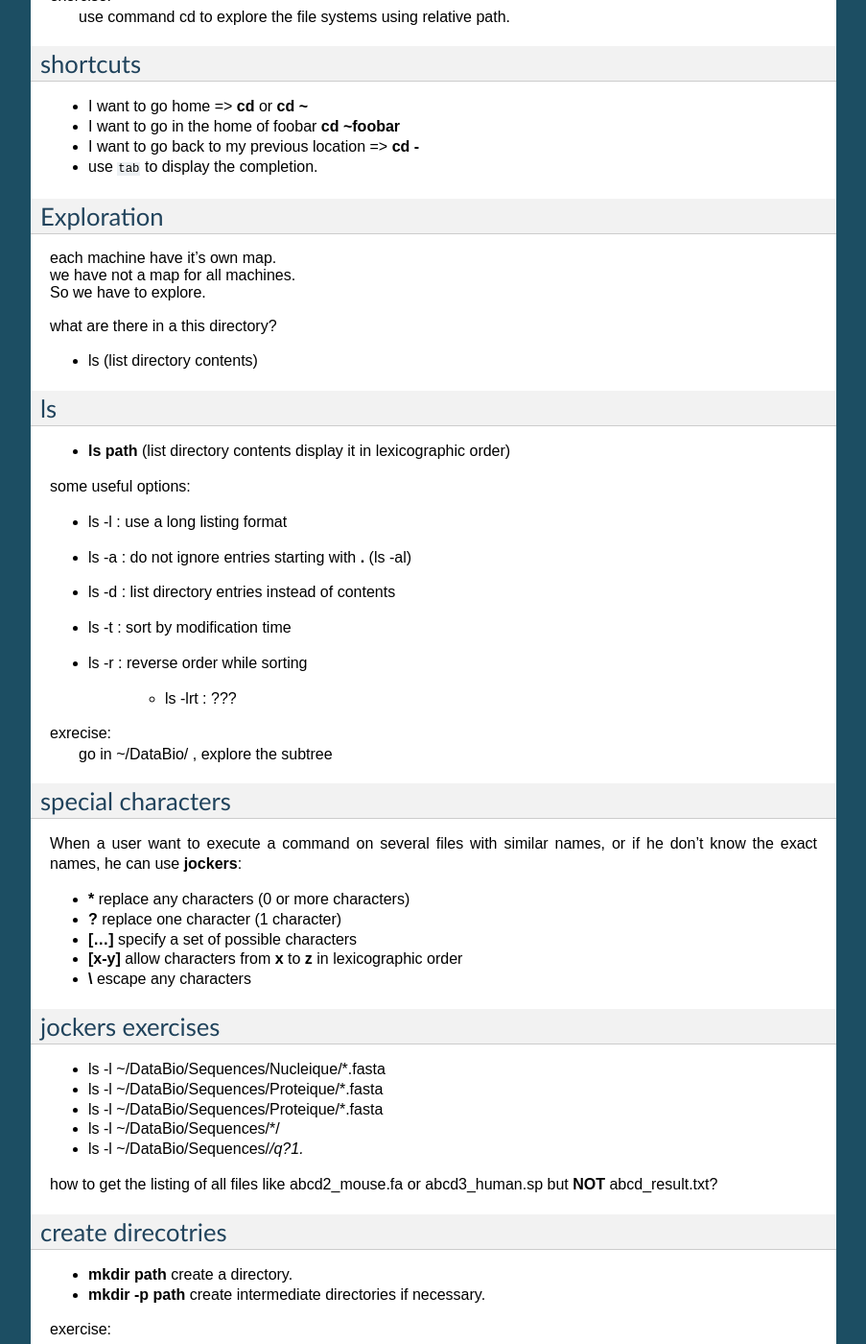
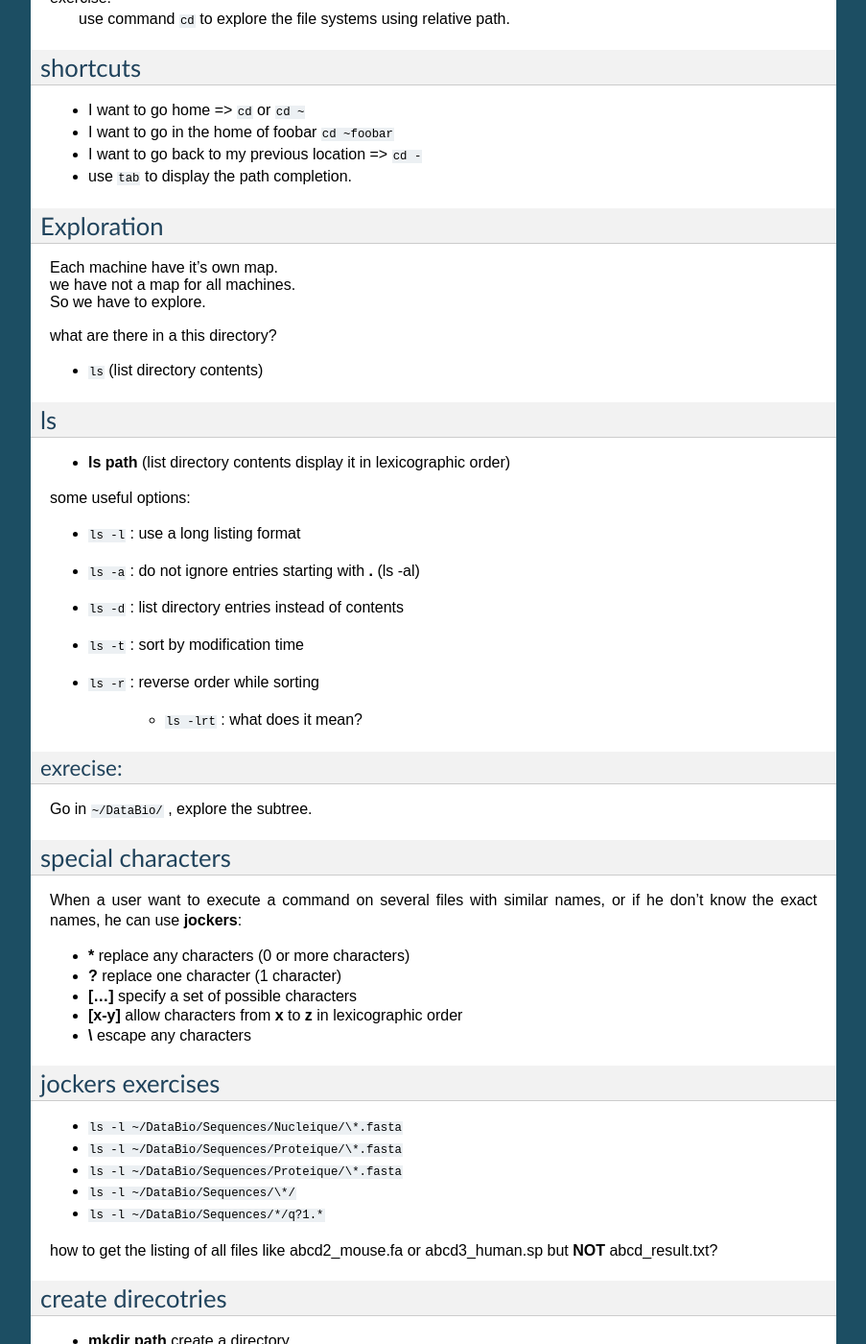
Before and after one commit to C3BI-pasteur-fr/unix-training, a Sphinx documentation site: the page built from unix-I/source/File_System.rst, in a window 1280 px wide and 1400 px high, scrolled down 3892 px. Shown: the whole window at 96% size, without its empty margins (198-1101 px from the left). Built offline with Sphinx 7.4.7, drawn with Linux system fonts in a browser that asks for light colours; formulas are drawn with MathJax 3; some of the changed text lies outside the part shown.

Commit message:
fix rest typos and compatibility wyth pdf generation

```diff
--- a/unix-I/source/Chain_commands.rst
+++ b/unix-I/source/Chain_commands.rst
@@ -9,7 +9,7 @@ stdin/stderr/stdout
 
 |
 
-.. figure:: _static/images/workenv_IOInShell.gif
+.. figure:: _static/images/workenv_IOInShell.png
    :class: align-center
    :width: 600px
 
--- a/unix-I/source/Connect_IP_servers.rst
+++ b/unix-I/source/Connect_IP_servers.rst
@@ -78,7 +78,7 @@ relative path
 
 exercises:
 
-| copy ** in your home.
+| copy *Nucleique/Rv2048c.seq* in the *unix_training* project in your home.
 
 put data from your PC to server
 ===============================
@@ -95,7 +95,7 @@ or
 
  exercise:
 
-| copy ** in your central-bio.pasteur.fr home.
+| copy *il2.fasta.aln* in your central-bio.pasteur.fr home.
 
 
 get data from server to your PC
--- a/unix-I/source/Display_Files.rst
+++ b/unix-I/source/Display_Files.rst
@@ -1,8 +1,8 @@
 .. _Display_files:
 
-**************
-Display Files?
-**************
+*************
+Display Files
+*************
 
 cat
 ===
--- a/unix-I/source/File_System.rst
+++ b/unix-I/source/File_System.rst
@@ -38,7 +38,7 @@ do you already know a tree structure in biology?
 
 .. rst-class:: build
 
-   .. figure:: /_static/images/F1.large.jpg
+   .. figure:: /_static/images/F1_large.jpg
       :class: align-center
       :width: 500px
 
@@ -120,7 +120,7 @@ absolute path
 abolute path to file *abc_mouse.fa*
 
 exercise:
-   use command cd to explore the file systems.
+   use command ``cd`` to explore the file systems.
 
 relative path
 =============
@@ -135,20 +135,20 @@ so we need to upgrade our location vocalbulary:
     * one level up : **..**
 
 exercise:
-   use command cd to explore the file systems using relative path.
+   use command ``cd`` to explore the file systems using relative path.
 
 shortcuts
 =========
 
-* I want to go home => **cd** or **cd ~**
-* I want to go in the home of foobar  **cd ~foobar**
-* I want to go back to my previous location => **cd -**
-* use ``tab`` to display the completion.
+* I want to go home => ``cd`` or ``cd ~``
+* I want to go in the home of foobar  ``cd ~foobar``
+* I want to go back to my previous location => ``cd -``
+* use ``tab`` to display the path completion.
 
 Exploration
 ===========
 
-| each machine have it's own map.
+| Each machine have it's own map.
 | we have not a map for all machines.
 | So we have to explore.
 
@@ -156,7 +156,7 @@ what are there in a this directory?
 
 .. rst-class:: build
 
-   * ls (list directory contents)
+   * ``ls`` (list directory contents)
 
 ls
 ==
@@ -165,16 +165,18 @@ ls
 
 some useful options:
 
-* ls -l : use a long listing format
-* ls -a : do not ignore entries starting with **.** (ls -al)
-* ls -d : list directory entries instead of contents
-* ls -t : sort by modification time
-* ls -r : reverse order while sorting
+* ``ls -l`` : use a long listing format
+* ``ls -a`` : do not ignore entries starting with **.** (ls -al)
+* ``ls -d`` : list directory entries instead of contents
+* ``ls -t`` : sort by modification time
+* ``ls -r`` : reverse order while sorting
 
-   * ls -lrt : ???
+   * ``ls -lrt`` : what does it mean?
 
 exrecise:
-   go in ~/DataBio/ , explore the subtree
+---------
+
+Go in ``~/DataBio/`` , explore the subtree.
 
 
 special characters
@@ -192,12 +194,12 @@ or if he don't know the exact names, he can use **jockers**:
 jockers exercises
 =================
 
-* ls -l ~/DataBio/Sequences/Nucleique/\*.fasta
-* ls -l ~/DataBio/Sequences/Proteique/\*.fasta
-* ls -l ~/DataBio/Sequences/Proteique/\*.fasta
-* ls -l ~/DataBio/Sequences/\*/
+* ``ls -l ~/DataBio/Sequences/Nucleique/\*.fasta``
+* ``ls -l ~/DataBio/Sequences/Proteique/\*.fasta``
+* ``ls -l ~/DataBio/Sequences/Proteique/\*.fasta``
+* ``ls -l ~/DataBio/Sequences/\*/``
 
-* ls -l ~/DataBio/Sequences/*/q?1.*
+* ``ls -l ~/DataBio/Sequences/*/q?1.*``
 
 how to get the listing of all files like abcd2_mouse.fa or abcd3_human.sp but **NOT**
 abcd_result.txt?
@@ -321,6 +334,7 @@ all this features are managed  by the **permissions** (or right access)
 | **r**: read      (4)
 | **w**: write     (2)
 | **x**: execute   (1)
+
 
 rwx what does it really mean?
 =============================
@@ -480,7 +494,7 @@ setting the umask
 exercise:
 
 | create dir and files (use touch) with different umask
-| check their permisions with ls -l
+| check their permisions with ``ls -l``
 
 .. role:: red
 
```
Also changed, not shown: other parts of unix-I/source/File_System.rst (+14 -3 lines), unix-I/source/Introduction.rst (+6 -14 lines), unix-I/source/_static/images/F1_large.jpg (renamed from unix-I/source/_static/images/F1.large.jpg), unix-I/source/_static/images/workenv_IOInShell.gif (deleted), unix-I/source/_static/images/workenv_IOInShell.png (added).
